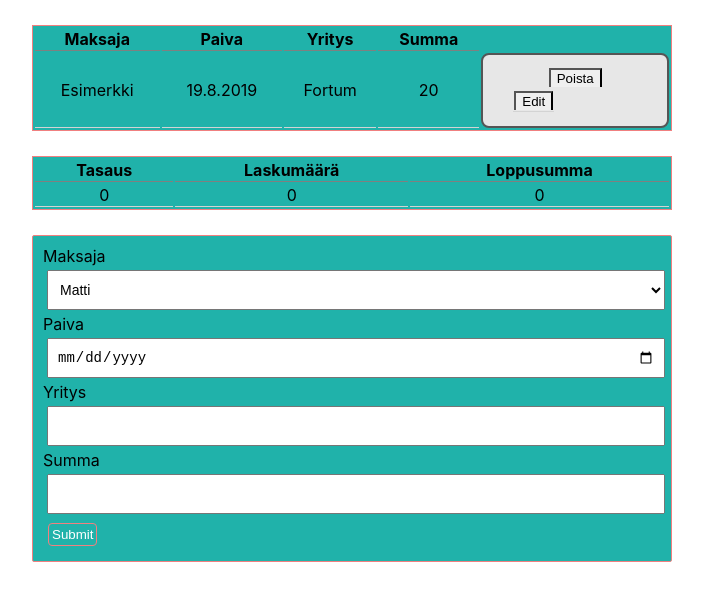
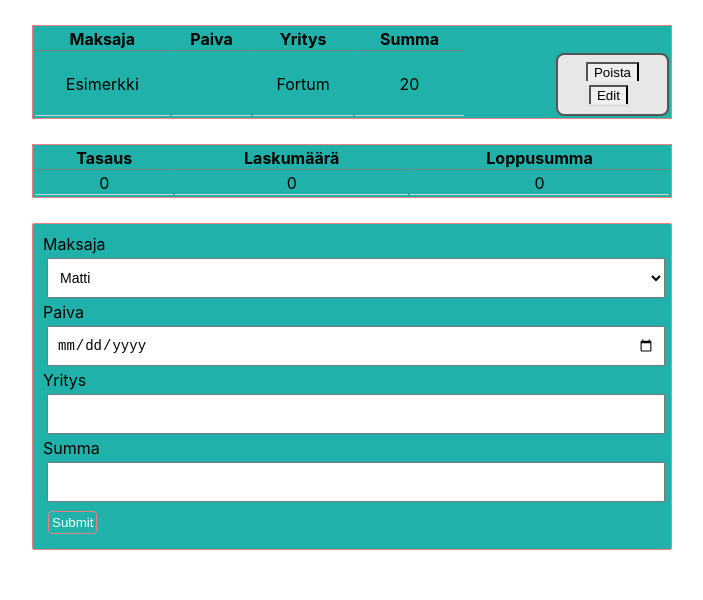
Before and after one commit to vruokon/soj_ryhmatyo_react, a React (Create React App) app: page / in a window 1280 px wide. Shown: the top 600 px of the page, without its empty margins (288-991 px from the left). Built offline with nearby package versions, Linux system fonts and the light colour scheme.

Commit message:
ei tästä tuu mitää

```diff
--- a/src/App.js
+++ b/src/App.js
@@ -14,7 +14,7 @@ class App extends Component {
     maksuInfo: [
       {
         maksaja: "Esimerkki",
-        paiva: "19.8.2019",
+        päivä: "19.8.2019",
         yritys: "Fortum",
         summa: 20.0
 
--- a/src/index.css
+++ b/src/index.css
@@ -71,10 +71,13 @@ input[type=submit]:hover {
   border: 2px solid #555555;
   background-color: #e7e7e7;
   font-size: 16px;
-  padding: 12px 28px;
+  padding: 6px 28px;
   border-radius: 8px;
   -webkit-transition-duration: 0.5s;
   transition-duration: 0.5s;
+  clear:both;
+  float: right;
+
 }
 
 .buttonSarake:hover {
@@ -91,7 +94,3 @@ input[type=text],[type=date], select, textarea {
   resize: vertical;
   block-size: 40px;
 }
-
-.Editbutton {
-
-}
```
Also changed, not shown: src/components/Table.js (+3 -4 lines).
